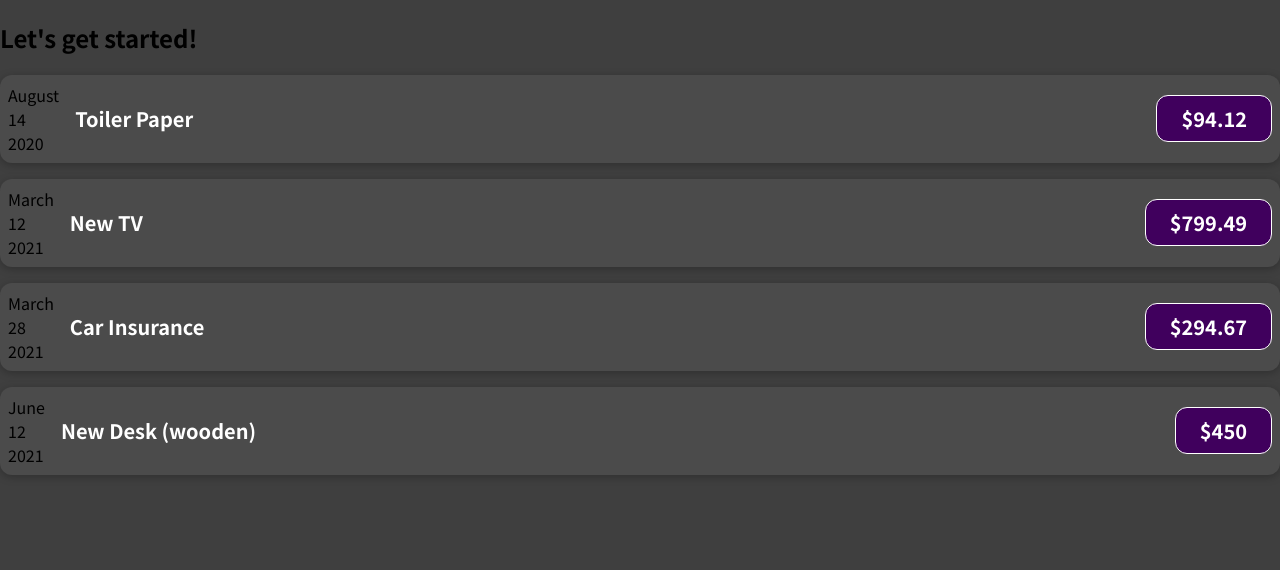
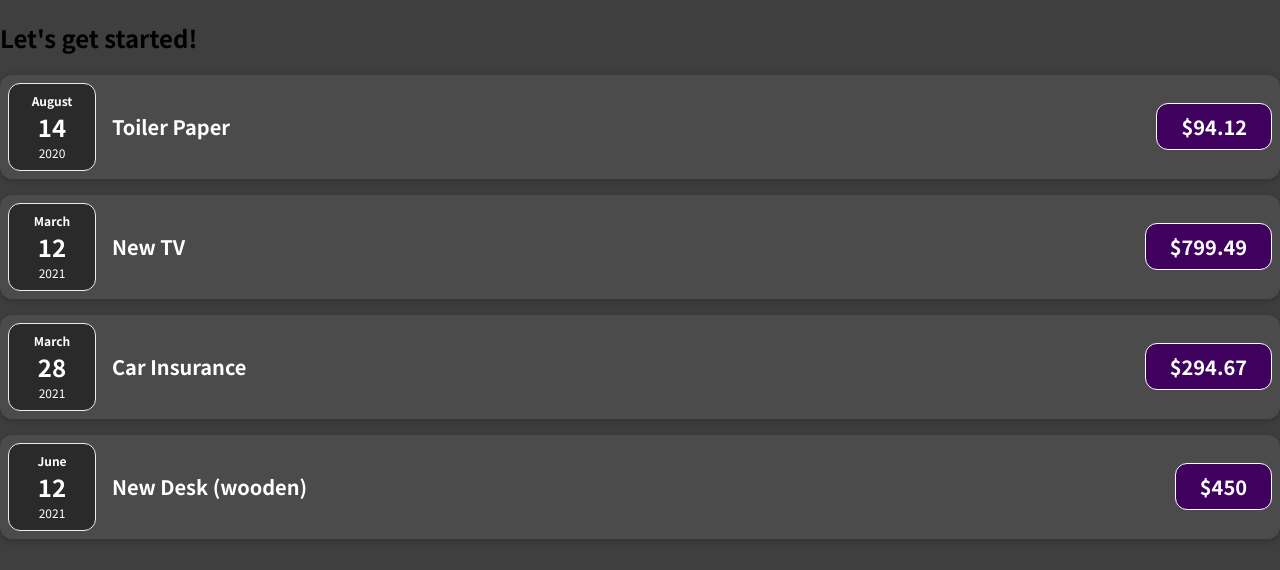
Before and after one commit to gnzlplcs/react-complete-guide, a React (Create React App) app: page / in a window 1280 px wide. Shown: the top 570 px of the page. Built offline with nearby package versions, Linux system fonts and the light colour scheme.

Commit message:
:bricks: create ExpenseDate component (lesson 39)
splitting components into multiple components

```diff
--- /dev/null
+++ b/src/components/ExpenseDate.css
@@ -0,0 +1,26 @@
+.expense-date {
+  display: flex;
+  flex-direction: column;
+  width: 5.5rem;
+  height: 5.5rem;
+  border: 1px solid #ececec;
+  background-color: #2a2a2a;
+  color: white;
+  border-radius: 12px;
+  align-items: center;
+  justify-content: center;
+}
+
+.expense-date__month {
+  font-size: 0.75rem;
+  font-weight: bold;
+}
+
+.expense-date__year {
+  font-size: 0.75rem;
+}
+
+.expense-date__day {
+  font-size: 1.5rem;
+  font-weight: bold;
+}
--- /dev/null
+++ b/src/components/ExpenseDate.js
@@ -0,0 +1,18 @@
+import React from "react";
+import "./ExpenseDate.css";
+
+const ExpenseDate = ({ date }) => {
+  const month = date.toLocaleString("en-US", { month: "long" });
+  const day = date.toLocaleString("en-US", { day: "2-digit" });
+  const year = date.getFullYear();
+
+  return (
+    <div className="expense-date">
+      <div className="expense-date__month">{month}</div>
+      <div className="expense-date__day">{day}</div>
+      <div className="expense-date__year">{year}</div>
+    </div>
+  );
+};
+
+export default ExpenseDate;
--- a/src/components/ExpenseItem.js
+++ b/src/components/ExpenseItem.js
@@ -1,18 +1,12 @@
 import React from "react";
+import ExpenseDate from "./ExpenseDate";
 import "./ExpenseItem.css";
 
 const ExpenseItem = ({title, amount, date}) => {
-  const month = date.toLocaleString('en-US', { month: 'long' });
-  const day = date.toLocaleString('en-US', { day: '2-digit' });
-  const year = date.getFullYear();
 
   return (
     <div className="expense-item">
-      <div>
-        <div>{month}</div>
-        <div>{day}</div>
-        <div>{year}</div>
-      </div>
+      <ExpenseDate date={date} />
       <div className="expense-item__description">
         <h2>{title}</h2>
         <div className="expense-item__price">${amount}</div>
```
